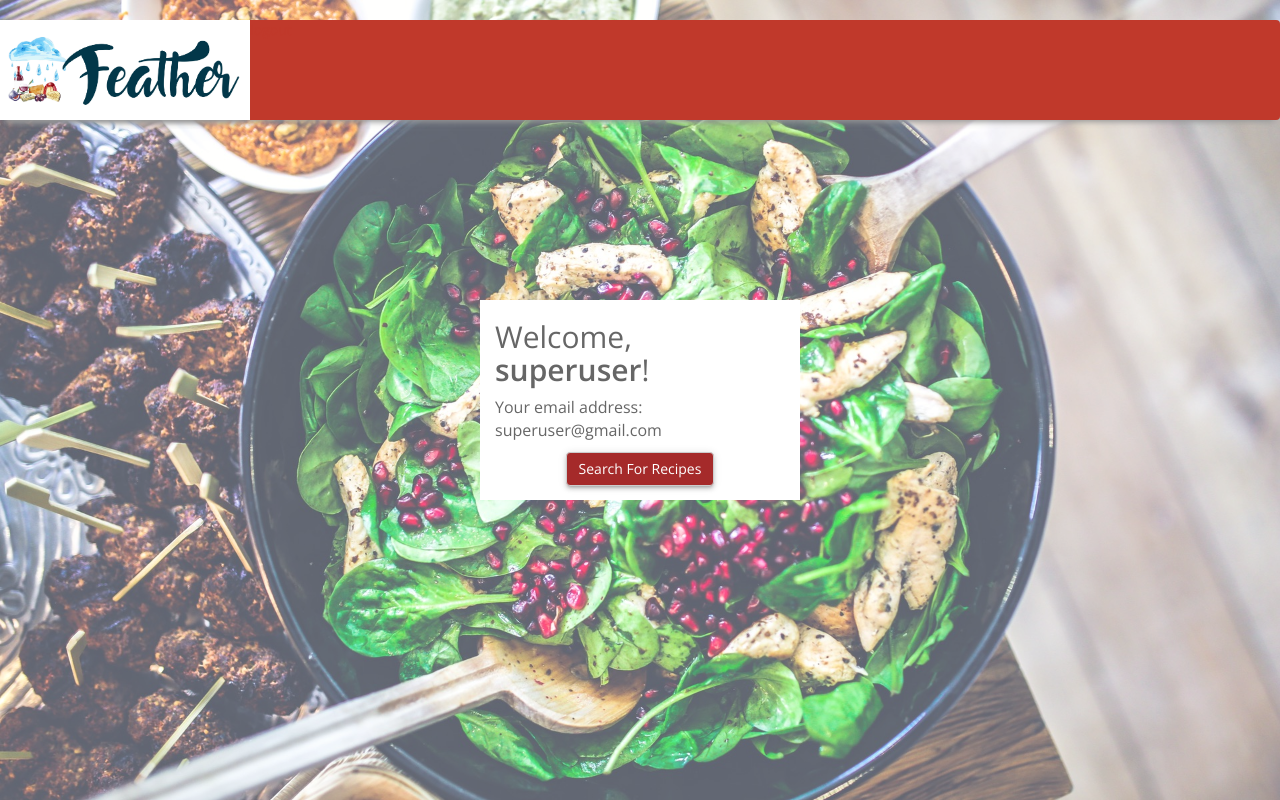
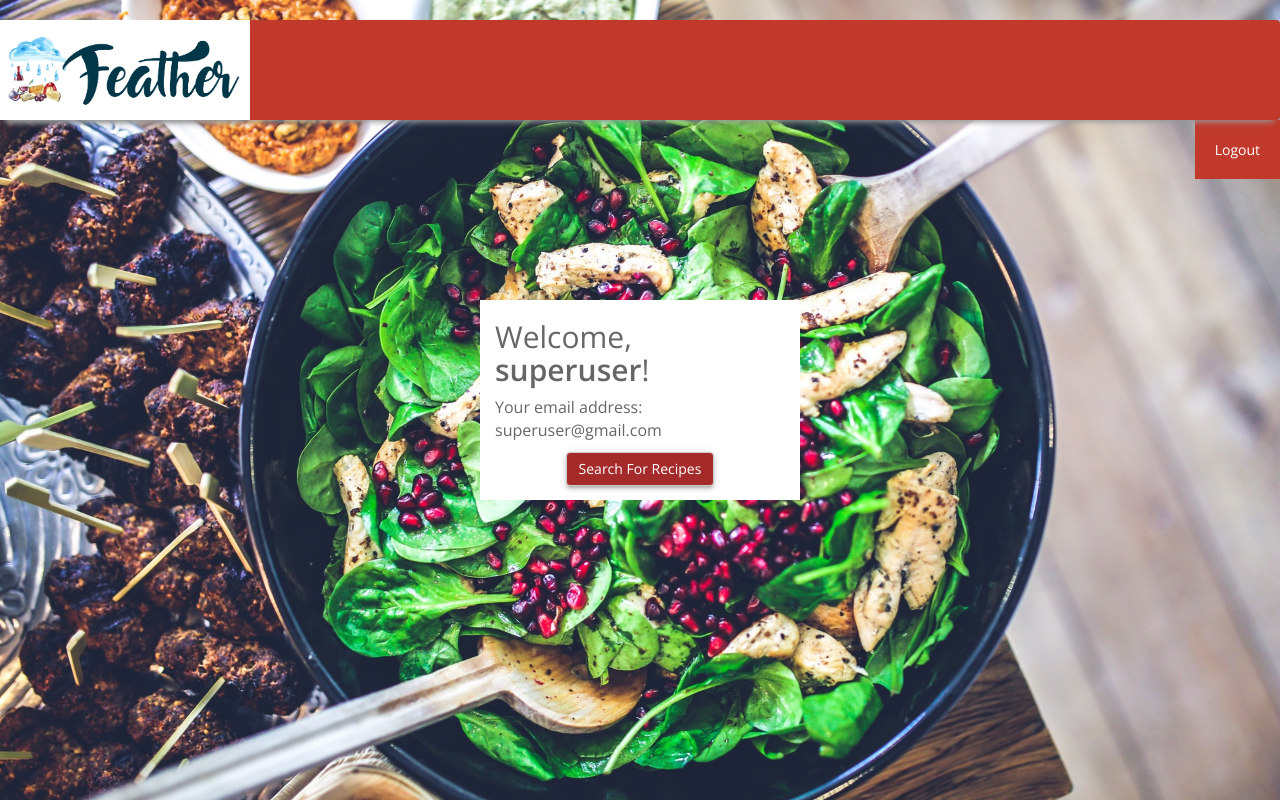
Before and after one commit to nikig04/CS411, a Django app: page / in a window 1280 px wide. Run offline with Django 3.2, Linux system fonts and the light colour scheme; a user stored in the database is signed in; some libraries are stand-ins or nearby versions.

Commit message:
added logout button

```diff
--- a/Django/FoodWeatherAPI/FoodAPI/static/styles/home.css
+++ b/Django/FoodWeatherAPI/FoodAPI/static/styles/home.css
@@ -2,7 +2,6 @@ body {
       font-family: "Open Sans", sans-serif;
       font-style: normal;
       color: #666666;
-      background-color: #F4F4F4;
       margin-bottom: 60px;
       background-image: url("/static/styles/img/food-healthy-lunch.jpg");
       background-size: cover;
@@ -122,40 +121,49 @@ body {
         height: 110px;
     }
 
+    #overlay {
+        position: absolute;
+        top: 0;
+        left: 0;
+        width: 100%;
+        height: 100%;
+/*        background-image: url("/static/styles/img/food-healthy-lunch.jpg");
+        background-size: cover;
+        background-repeat: no-repeat;*/
+        background-color: #fefdfb
+        opacity: 0.1;
+        filter:alpha(opacity=10);
+        pointer-events:none;
+    }
+
     #page{ margin: 20px;
     }
 
- /*   #nav{
-    width: 70%;
+    #nav{
+    width: 60%;
     display: inline-block;
     text-align: right;
     float: right;
+    /*position: absolute;*/
     }
     #nav ul{}
         #nav ul li{
             display: inline-block;
             height: 62px;
+
         }
             #nav ul li a{
                 padding: 20px;
-                    background: red;
+                background: #c0392b;
                 color: white;
             }
             #nav ul li a:hover{
-                    background-color: #ff6666;
+                background-color: #c0392b;
                 box-shadow: 0px 1px 1px #666;
             }
-                #nav ul li a:active{ background-color: #b20000; }*/
+            #nav ul li a:active{ background-color: #c0392b; }
 
-    #overlay{
-        position: absolute;
-        top: 0;
-        left: 0;
-        width: 100%;
-        height: 100%;
-        background-color: #fefdfb;
-        opacity: 0.3;
-    }
+
 
     .header img {
         float: left;
--- a/Django/FoodWeatherAPI/templates/home.html
+++ b/Django/FoodWeatherAPI/templates/home.html
@@ -20,19 +20,26 @@
   </head>
 
 <body>
-    <div id = "overlay"></div>
+    <div id="overlay"></div>
     <div id="page"></div>
         <nav class="navbar navbar-default">
             <div class="header">
                 <a href="/"><img src="/static/styles/img/logo.jpg" alt="logo" /></a>
 
             </div>
-            <a href="{% url 'logout' %}">logout</a>
+
         </nav>
+
+        <div id="nav">
+            <ul>
+                <li><a href="{% url 'logout' %}">Logout</a></li>
+            </ul>
+        </div>
 
         <div class="container">
             <h2>Welcome, <strong>{{ user.username }}</strong>!</h2>
             <p>Your email address: {{ user.email }}</p>
+
             <center><button class="btn btn-default box-shadow--3dp" style="background-color:brown; color:white;"  type="submit" onclick="window.location.href='../FoodAPI/recipes'">Search For Recipes</button></center>
         </div>
 
--- a/Django/FoodWeatherAPI/templates/login.html
+++ b/Django/FoodWeatherAPI/templates/login.html
@@ -53,6 +53,7 @@
                 <br>
                 <p><strong>-- OR --</strong></p>
                 <a href="{% url 'social:begin' 'facebook' %}">Login with Facebook</a>
+                <br>
                 <a href="{% url 'signup' %}">New to My Site? Sign up</a>
             </form>
         </div>
```
Also changed, not shown: Django/FoodWeatherAPI/db.sqlite3. Lines whose indentation alone changed are shown as unchanged.
